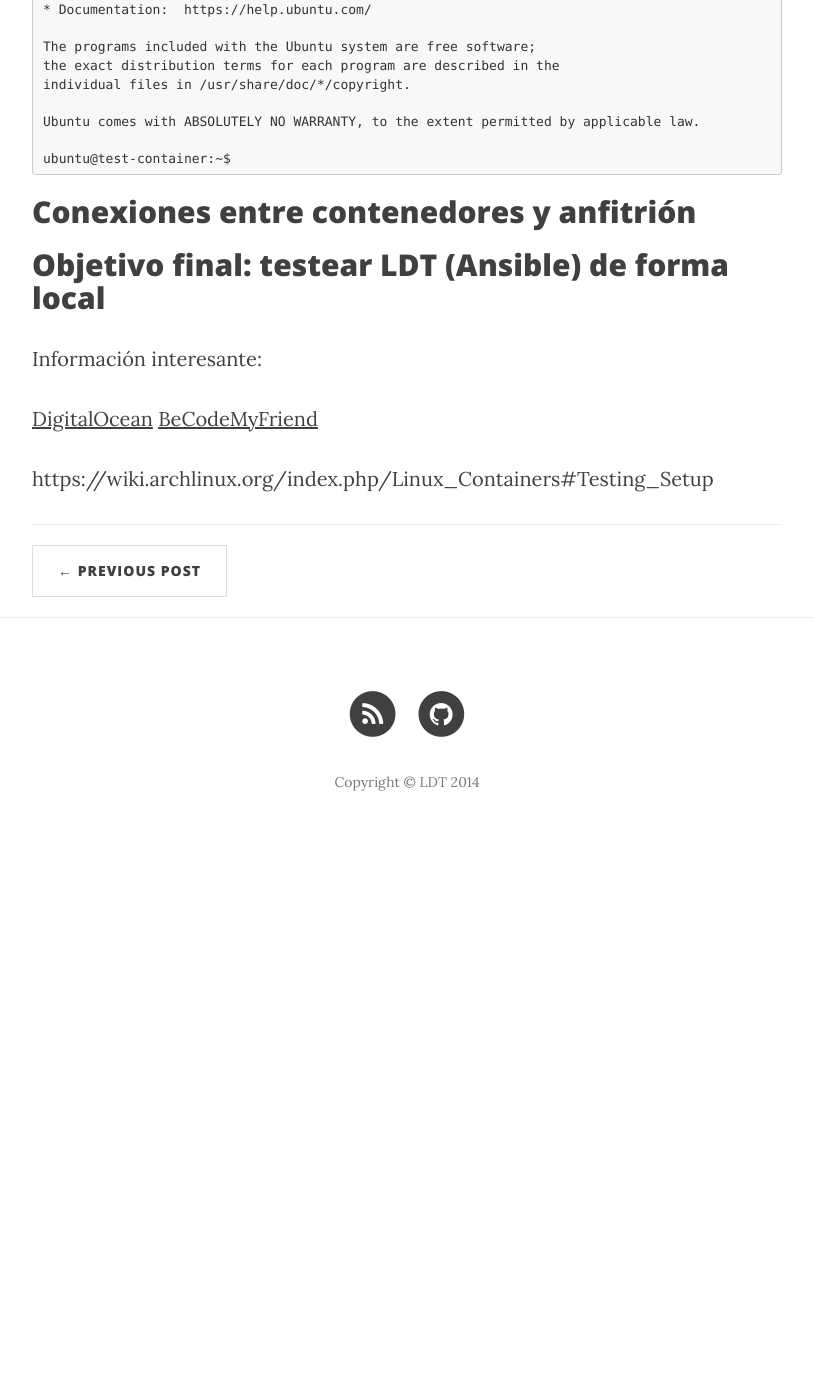
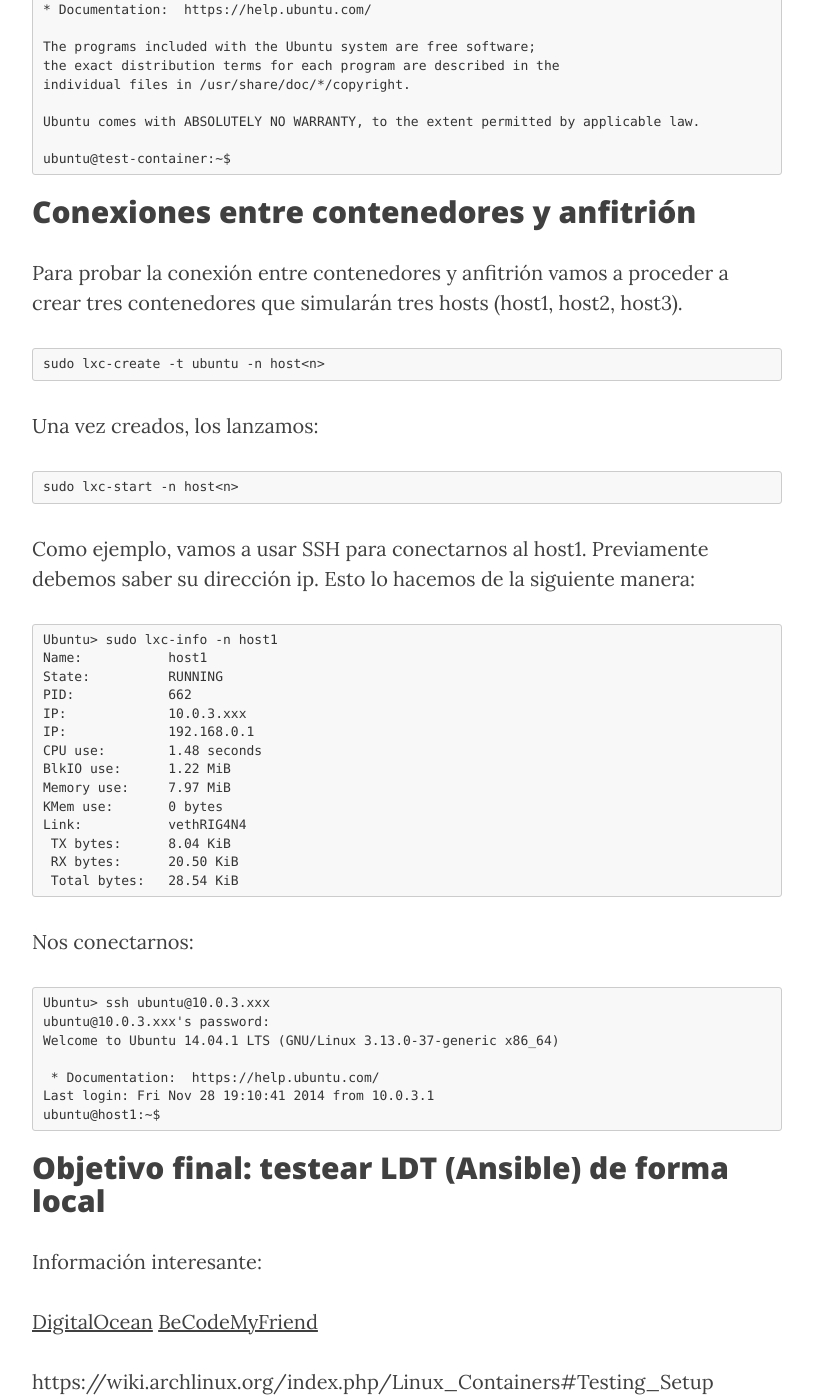
Before and after one commit to freelinuxdistrodeployed/LDT, a Jekyll site: the page built from _posts/2014-11-26-Contenedores-LXC.md, in a window 1280 px wide and 1400 px high, scrolled down 6028 px. Shown: the whole window, without its empty margins (233-1046 px from the left). Built offline with Jekyll 4.4.1, drawn with Linux system fonts in a browser that asks for light colours; nearby versions of some CDN libraries; before the commit the page ends 6886 px from its top, so only the background shows below that; some of the changed text lies outside the part shown.

Commit message:
Añadido descripción conexiones

```diff
--- a/_posts/2014-11-26-Contenedores-LXC.md
+++ b/_posts/2014-11-26-Contenedores-LXC.md
@@ -239,8 +239,6 @@ Vemos el resultado:
     ifconfig lxcbr0
 
 
-
-
 Una vez solucionado el problema del dispositivo de red podremos arrancar el contenedor:
 
 
@@ -262,6 +260,41 @@ Una vez solucionado el problema del dispositivo de red podremos arrancar el cont
 
 ##Conexiones entre contenedores y anfitrión
 
+Para probar la conexión entre contenedores y anfitrión vamos a proceder a crear tres contenedores que simularán tres hosts (host1, host2, host3).
+
+    sudo lxc-create -t ubuntu -n host<n>
+
+Una vez creados, los lanzamos:
+
+    sudo lxc-start -n host<n>
+
+Como ejemplo, vamos a usar SSH para conectarnos al host1. Previamente debemos saber su dirección ip. Esto lo hacemos de la siguiente manera:
+
+    Ubuntu> sudo lxc-info -n host1
+    Name:           host1
+    State:          RUNNING
+    PID:            662
+    IP:             10.0.3.xxx
+    IP:             192.168.0.1
+    CPU use:        1.48 seconds
+    BlkIO use:      1.22 MiB
+    Memory use:     7.97 MiB
+    KMem use:       0 bytes
+    Link:           vethRIG4N4
+     TX bytes:      8.04 KiB
+     RX bytes:      20.50 KiB
+     Total bytes:   28.54 KiB
+
+Nos conectarnos:
+
+    Ubuntu> ssh ubuntu@10.0.3.xxx
+    ubuntu@10.0.3.xxx's password:
+    Welcome to Ubuntu 14.04.1 LTS (GNU/Linux 3.13.0-37-generic x86_64)
+
+     * Documentation:  https://help.ubuntu.com/
+    Last login: Fri Nov 28 19:10:41 2014 from 10.0.3.1
+    ubuntu@host1:~$
+
 
 ##Objetivo final: testear LDT (Ansible) de forma local
 
```
Also changed, not shown: other parts of _posts/2014-11-26-Contenedores-LXC.md (+1 -1 lines).
